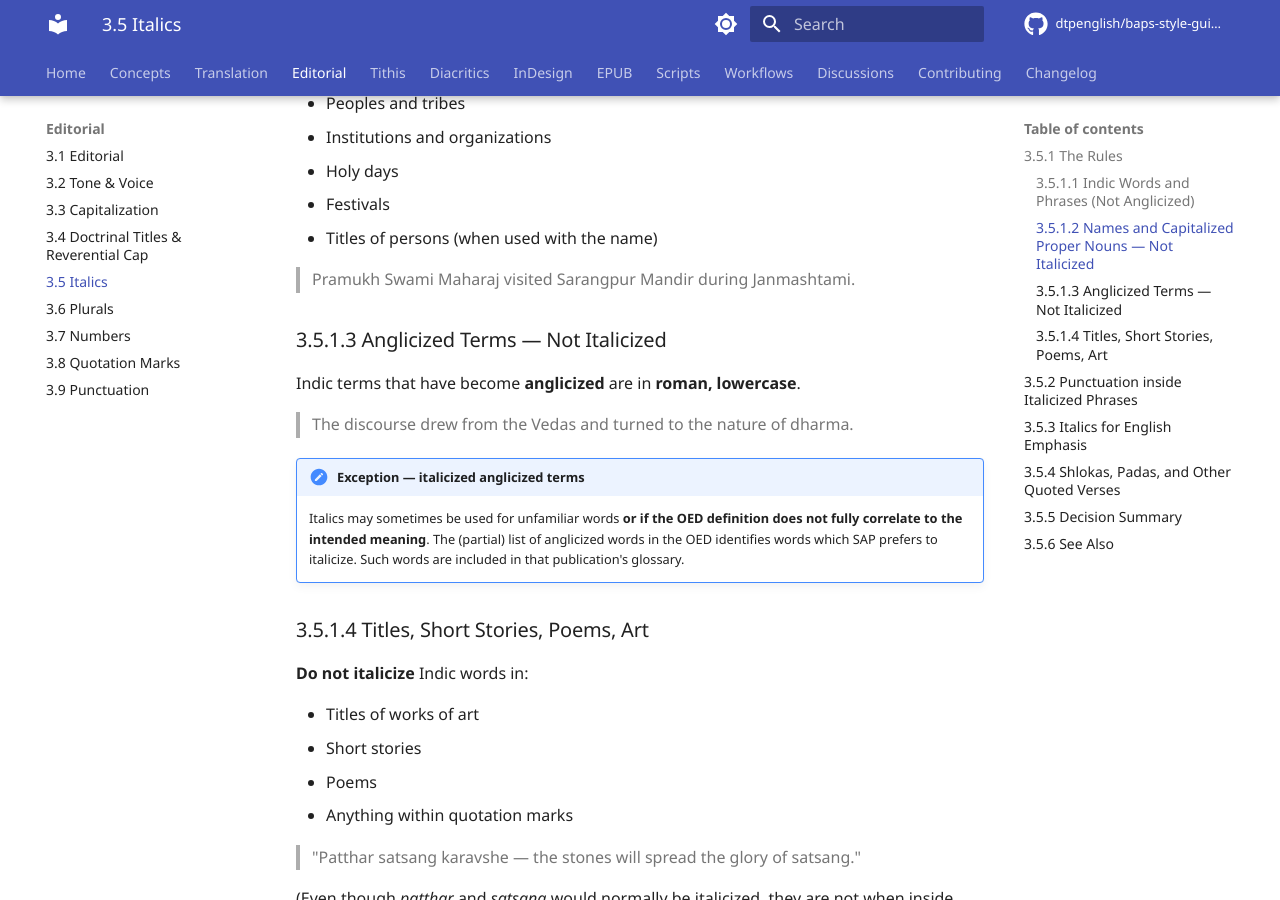
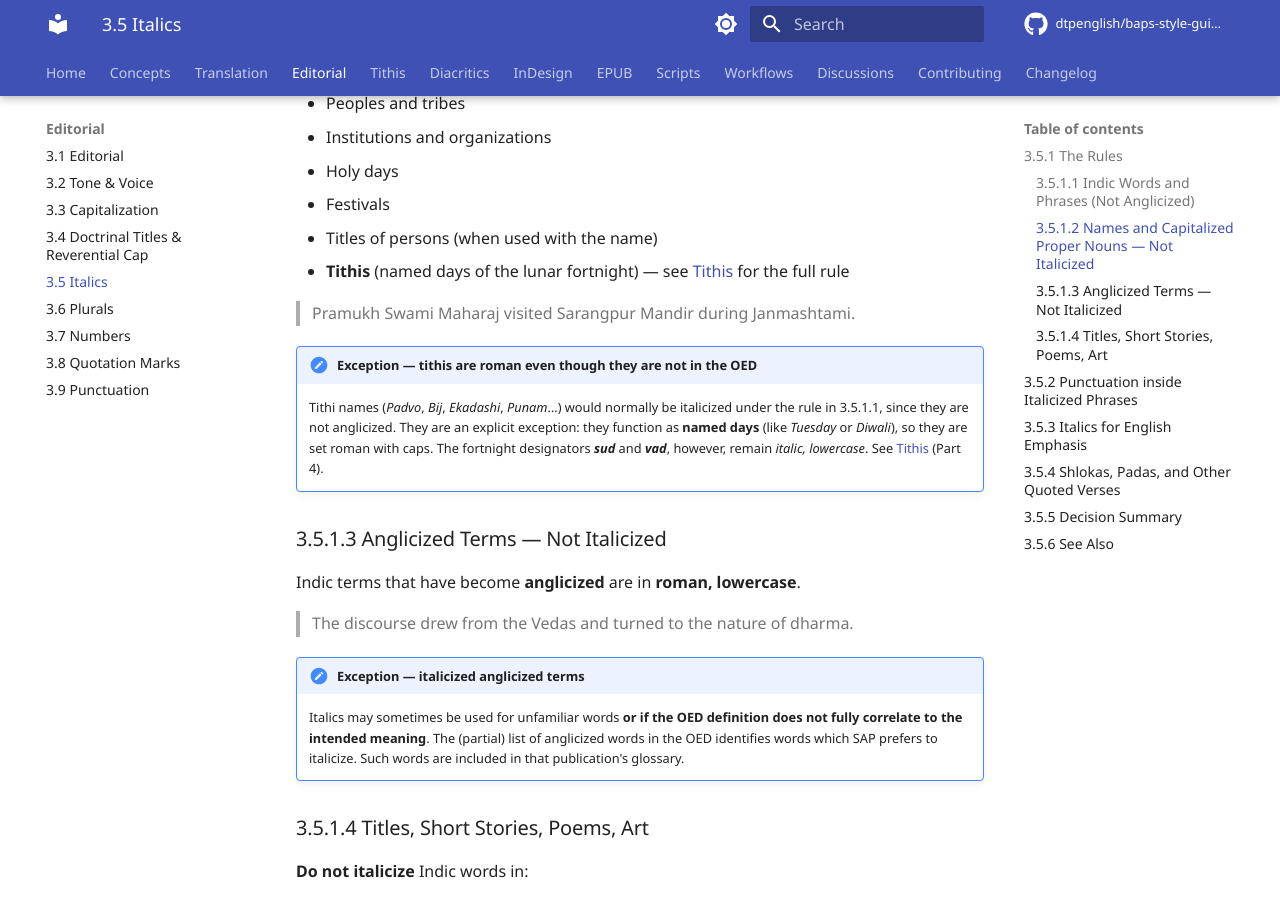
Before and after one commit to dtpenglish/baps-style-guide, an MkDocs documentation site: the page built from docs/editorial/italics.md, in a window 1280 px wide and 900 px high, scrolled down 796 px. Built offline with MkDocs 1.6.1 and Material for MkDocs 9.7.7, drawn with Linux system fonts in a browser that asks for light colours; comment, search, counter and statistics services are not loaded; the version menu is left out; some of the changed text lies outside the part shown.

Commit message:
Resolve tithi cap/italic question across editorial pages
- Mark §10.6.13 in discussions/transliteration.md as resolved (was stale).
- Add tithis to italics.md §3.5.1.2 not-italicized list, with exception note
  and Decision Summary rows for tithis and sud/vad.
- Add tithis to capitalization.md §3.3.2.1 Always Capitalized; remove from
  §3.3.3 Open Questions and replace with a "Resolved" pointer to Part 4.
- Update tithis/index.md §4.7 to reflect that the discussions page is now
  updated.

Co-Authored-By: Claude Opus 4.7 (1M context) <noreply@anthropic.com>

```diff
--- a/docs/editorial/italics.md
+++ b/docs/editorial/italics.md
@@ -25,8 +25,12 @@ The following are set in **roman alphabet with initial caps** — **do not itali
 - Holy days
 - Festivals
 - Titles of persons (when used with the name)
+- **Tithis** (named days of the lunar fortnight) — see [Tithis](../tithis/index.md) for the full rule
 
 > Pramukh Swami Maharaj visited Sarangpur Mandir during Janmashtami.
+
+!!! note "Exception — tithis are roman even though they are not in the OED"
+    Tithi names (*Padvo*, *Bij*, *Ekadashi*, *Punam*…) would normally be italicized under the rule in 3.5.1.1, since they are not anglicized. They are an explicit exception: they function as **named days** (like *Tuesday* or *Diwali*), so they are set roman with caps. The fortnight designators ***sud*** and ***vad***, however, remain *italic, lowercase*. See [Tithis](../tithis/index.md) (Part 4).
 
 ### 3.5.1.3 Anglicized Terms — Not Italicized
 Indic terms that have become **anglicized** are in **roman, lowercase**.
@@ -83,6 +87,8 @@ If the verse is unfamiliar to the readership, italicize the first appearance of
 | Anglicized (in OED) | dharma, dal, puri | No |
 | Personal/place name | Bhagwan Swaminarayan, Sarangpur | No |
 | Festival, holy day | Janmashtami, Diwali | No |
+| Tithi (named lunar day) | Padvo, Ekadashi, Punam | No (exception — see [Tithis](../tithis/index.md)) |
+| Fortnight designator | *sud*, *vad* | Yes (italic, lowercase) |
 | Other Indic term in prose | *dandvat*, *kothari*, *patshala* | Yes |
 | Inside quotation marks | "Bhagwan bhaji leva" | No |
 | Title of a poem/short story | "Akshar Anubhuti" | No |
```
Also changed, not shown: docs/discussions/transliteration.md (+7 -1 lines), docs/editorial/capitalization.md (+4 -1 lines), docs/tithis/index.md (+1 -1 lines).
